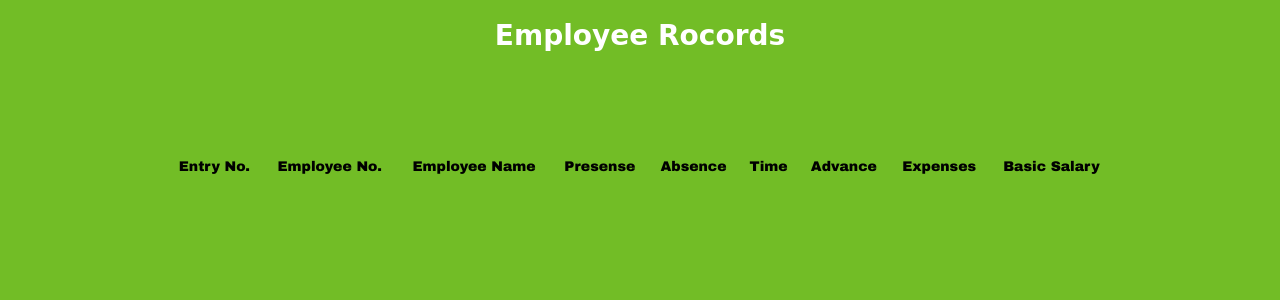
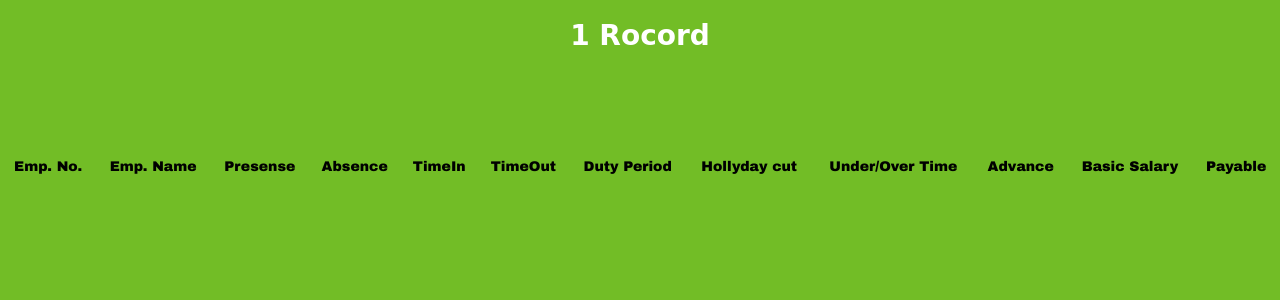
Before and after one commit to BilalAhmedim/ems, a PHP site: page /employee-records.php?name=1 in a window 1280 px wide. Shown: the top 300 px of the page. Run offline with PHP 8.4, Linux system fonts and the light colour scheme; data that the repository does not hold is empty; style sheets or scripts are compiled from the project's sources.

Commit message:
Update allmost all pages add redirection

```diff
--- a/create.php
+++ b/create.php
@@ -27,7 +27,7 @@
       <input type="text" class="name" name="name" placeholder="Emloyee Name">
       <label for="basicsalary">Basic Salary</label>
       <input type="number" class="basicsalary" name="salary" placeholder="Basic Salary">
-      <input type="submit" name="submit" value="submit" class="submit">
+      <input type="submit" name="submit" value="submit" class="submit" onclick="return confirm('Sure to Create Employee')">
       <div class="check">
       <?php
       if( isset($_POST['submit']) ) {
@@ -79,6 +79,7 @@
         if(!$summaryquery){
           die("Query Failed ".mysqli_error($summaryquery));
         }
+        header("Location: http://localhost/create.php");
       }
       ?></div>
     </form>
--- a/employee-records.php
+++ b/employee-records.php
@@ -15,26 +15,29 @@
       background: #72bd26;
     }
     table{
-      width: 950px;
+      width: 100vw;
     }
   </style>
 </head>
 <body>
   <header>
-    <h1>Employee Rocords</h1>
+    <h1><?php echo $_GET['name']?> Rocord</h1>
   </header>
   <div class="datafeed">
     <table>
       <tr>
-        <th>Entry No.</th>
-        <th>Employee No.</th>
-        <th>Employee Name</th>
+        <th>Emp. No.</th>
+        <th>Emp. Name</th>
         <th>Presense</th>
         <th>Absence</th>
-        <th>Time</th>
+        <th>TimeIn</th>
+        <th>TimeOut</th>
+        <th>Duty Period</th>
+        <th>Hollyday cut</th>
+        <th>Under/Over Time</th>
         <th>Advance</th>
-        <th>Expenses</th>
         <th>Basic Salary</th>
+        <th>Payable</th>
       </tr>
       <?php
         $name = $_GET['name'];
@@ -43,15 +46,18 @@
         $query_result = mysqli_query($connect, $query);
         while( $row = mysqli_fetch_array($query_result) ) { ?>
         <tr>
-          <td><?php echo $row['no']?></td>
           <td><?php echo $row['id']?></td>
           <td><?php echo $row['name']?></td>
           <td><?php echo $row['days']?></td>
           <td><?php echo $row['self_hollyday']?></td>
+          <td><?php echo $row['time_in']?></td>
+          <td><?php echo $row['time_out']?></td>
+          <td><?php echo $row['duty_period']?></td>
+          <td><?php echo $row['hollyday_cut']?></td>
           <td><?php echo $row['ou_rs']?></td>
           <td><?php echo $row['advance']?></td>
-          <td><?php echo $row['expenses']?></td>
           <td><?php echo $row['basic_salary']?></td>
+          <td><?php echo $row['pay_salary_month']?></td>
         </tr>
       <?php } ?>
     </table>
--- a/update.php
+++ b/update.php
@@ -180,6 +180,7 @@ hr {
               die("Query Failed " . mysqli_error($connect));
             }
           }
+          header("Location: http://localhost/update.php");
         }
       ?>
       </label>
```
Also changed, not shown: delete.php (+10 -3 lines), record.php (+2 -6 lines).
